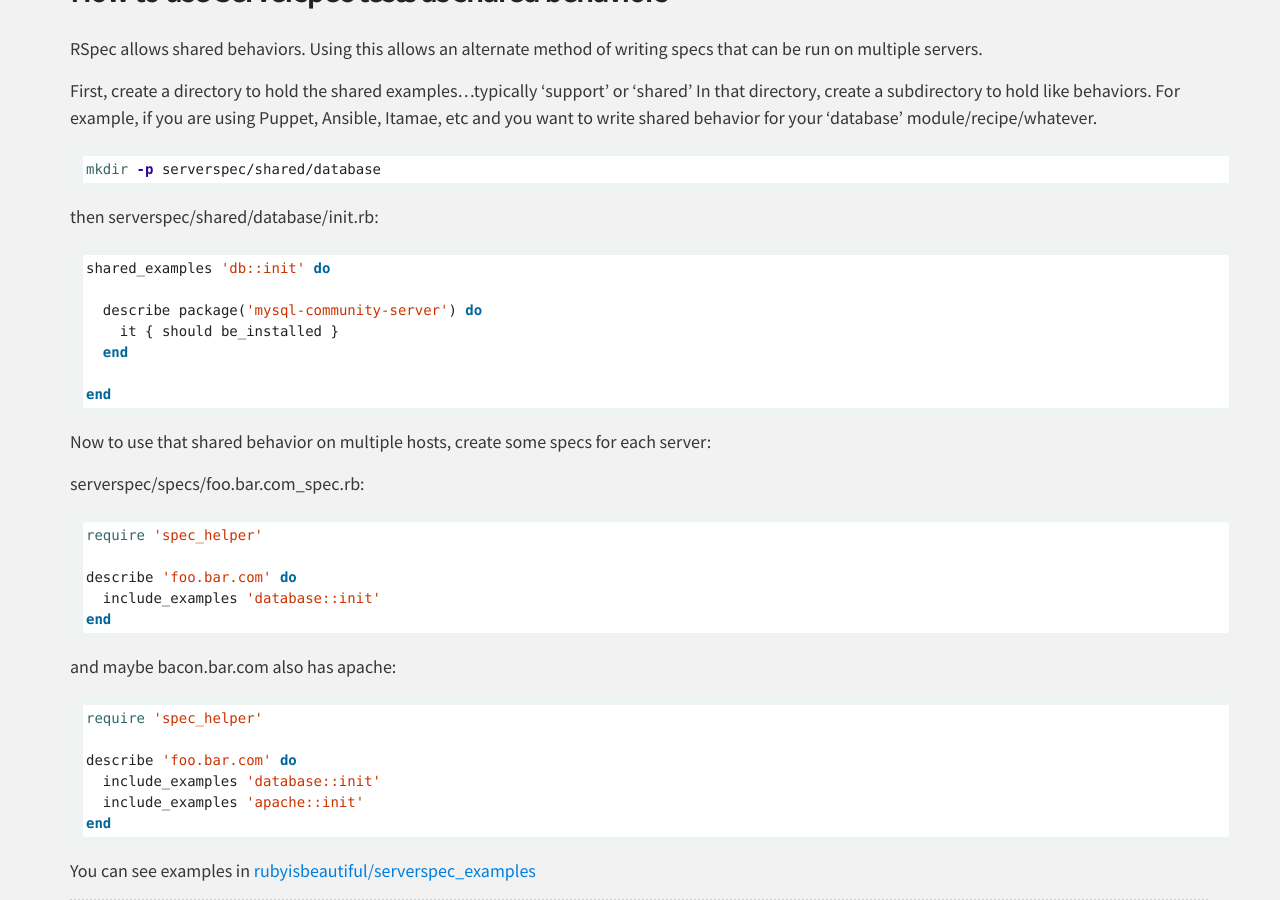
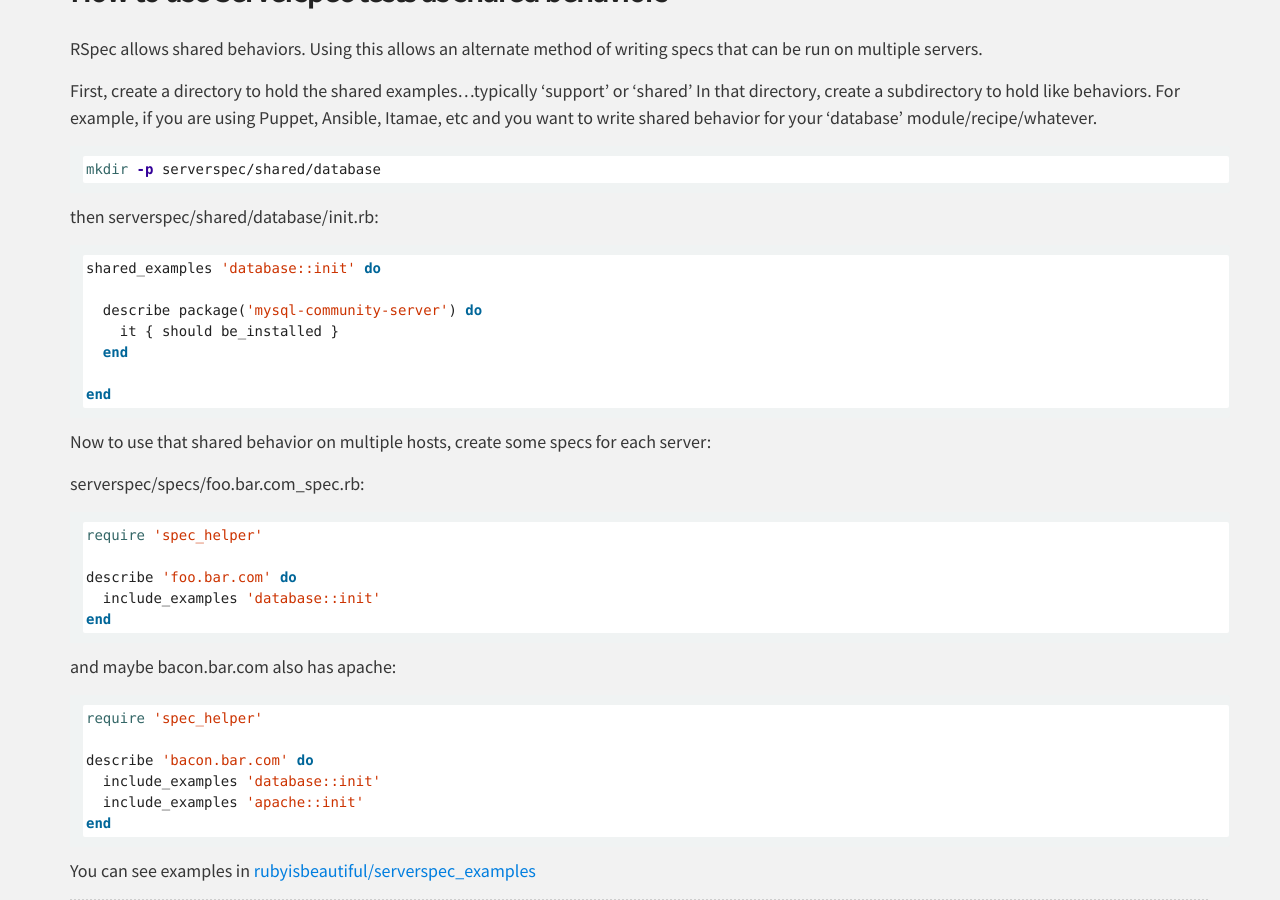
Before and after one commit to serverspec/serverspec.github.io, a Jekyll site: the page built from advanced_tips.md, in a window 1280 px wide and 900 px high, scrolled down 2048 px. Built offline with Jekyll 4.4.1, drawn with Linux system fonts in a browser that asks for light colours; Markdown is read by kramdown in place of the engine named in the settings.

Commit message:
Fixes a few advanced_tips items for clarity

````diff
--- a/advanced_tips.md
+++ b/advanced_tips.md
@@ -102,7 +102,7 @@ mkdir -p serverspec/shared/database
 then serverspec/shared/database/init.rb:
 
 ```ruby
-shared_examples 'db::init' do
+shared_examples 'database::init' do
 
   describe package('mysql-community-server') do
     it { should be_installed }
@@ -128,7 +128,7 @@ and maybe bacon.bar.com also has apache:
 ```ruby
 require 'spec_helper'
 
-describe 'foo.bar.com' do
+describe 'bacon.bar.com' do
   include_examples 'database::init'
   include_examples 'apache::init'
 end
````
